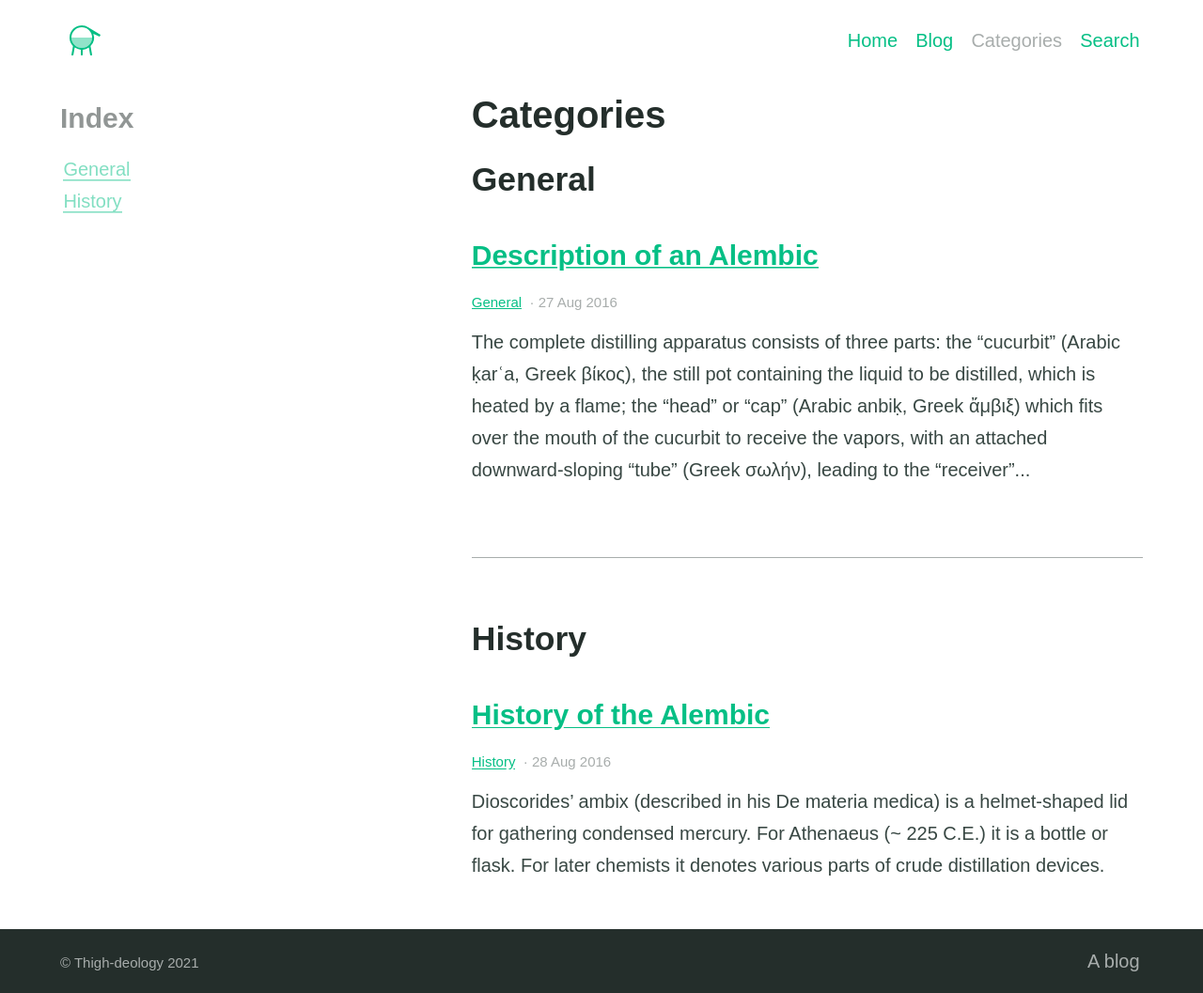
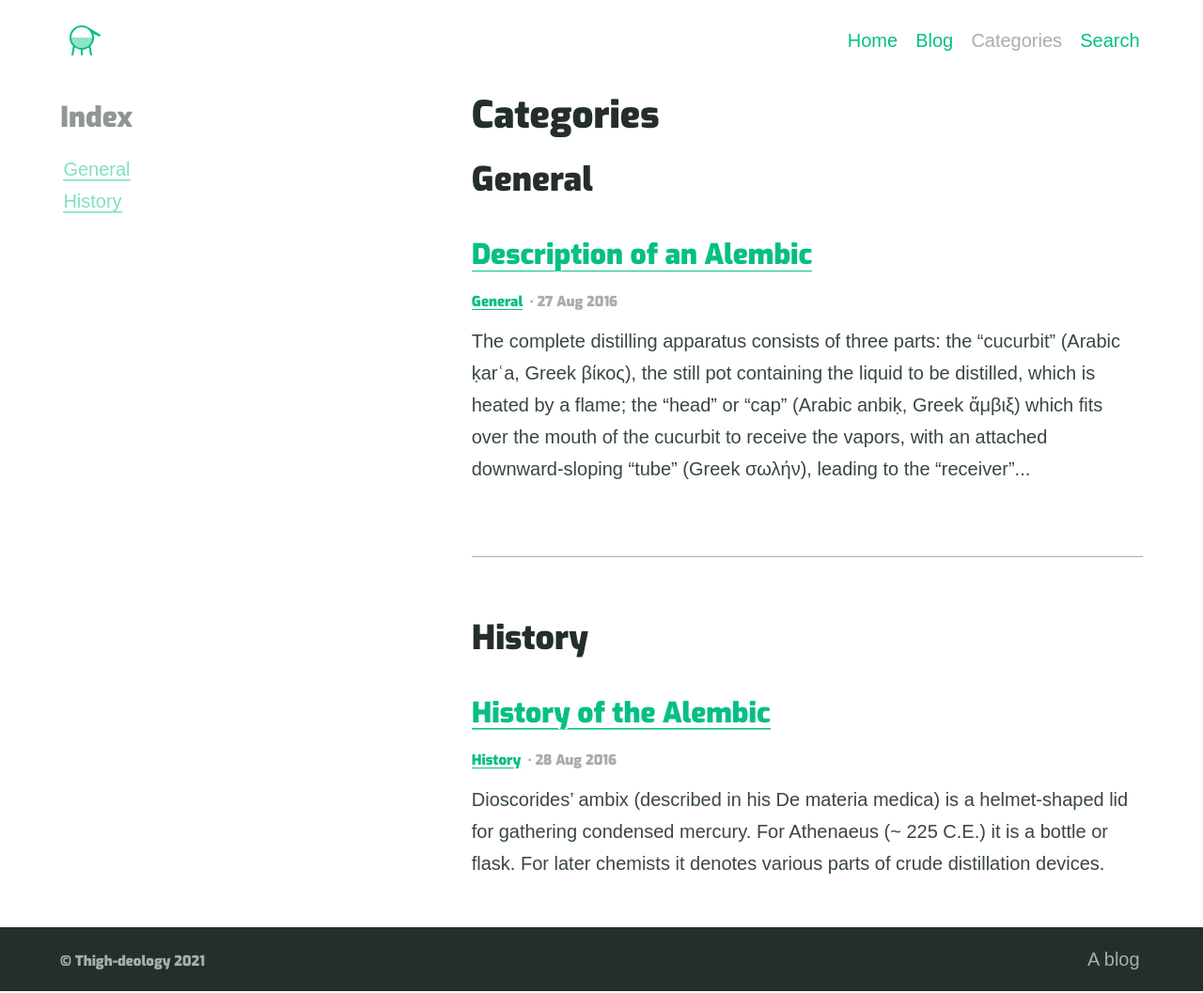
Before and after one commit to jessrafferty/blog, a Jekyll site: the page built from categories.md, in a window 1280 px wide. Shown: the whole page at 94% size. Built offline with Jekyll 4.4.1, drawn with Linux system fonts in a browser that asks for light colours; some web fonts are replaced.

Commit message:
Update _settings.scss

```diff
--- a/_sass/_settings.scss
+++ b/_sass/_settings.scss
@@ -23,7 +23,7 @@ $bodytype: (
 ) !default;
 
 $headingtype: (
-  font-family: "'Yusei Magic', sans-serif",
+  font-family: "'Exo', sans-serif",
   regular: 400,
   bold: 700,
   cap-height: 0.75
@@ -38,3 +38,4 @@ $monospacetype: (
 // Font import, if you're using a non-standard web font
 @import url("https://fonts.googleapis.com/css?family=Merriweather:400,700");
 @import url('https://fonts.googleapis.com/css2?family=Antic&family=Yusei+Magic&display=swap');
+@import url('https://fonts.googleapis.com/css2?family=Antic&family=Exo:wght@900&display=swap');
```
